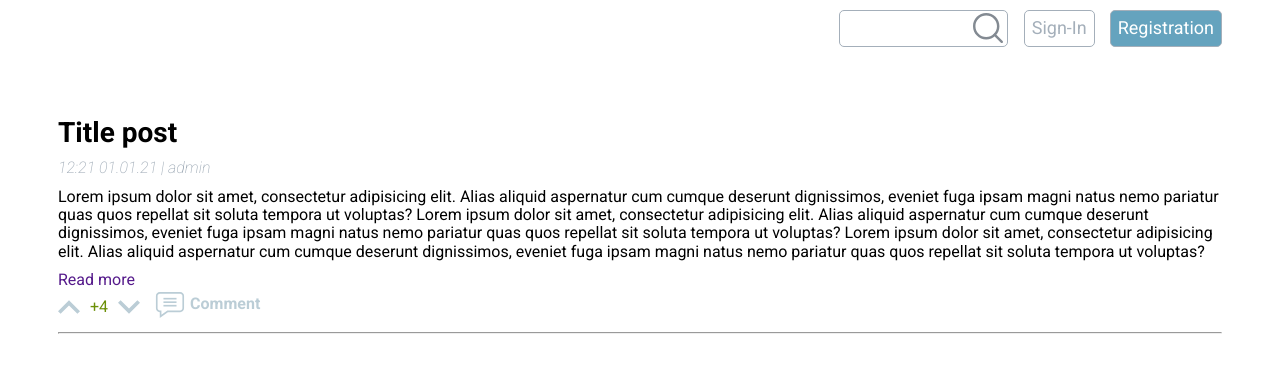
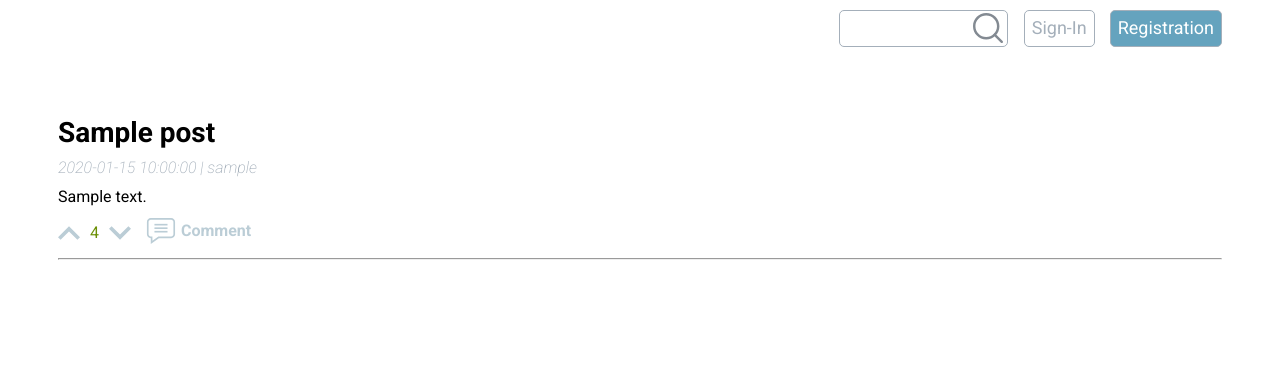
Before and after one commit to Andrey-Ysk/blog_project, a Flask app: page / in a window 1280 px wide. Shown: the part 88-461 px from the top of the page. Run offline with Flask 2, Linux system fonts and the light colour scheme; tables that the repository leaves empty hold one stand-in row (values such as "Sample post"); some libraries are stand-ins or nearby versions.

Commit message:
add post_full view, post Model

```diff
--- a/app/__init__.py
+++ b/app/__init__.py
@@ -5,6 +5,7 @@ from flask_script import Manager, Command, Shell
 from sqlalchemy import MetaData
 from werkzeug.security import generate_password_hash, check_password_hash
 from flask_login import LoginManager
+from flask_moment import Moment
 import os, config
 
 
@@ -26,5 +27,6 @@ db = SQLAlchemy(app=app, metadata=MetaData(naming_convention=naming_convention))
 migrate = Migrate(app, db, render_as_batch=True)
 login_manager = LoginManager(app)
 login_manager.login_view = 'signin'
+moment = Moment(app)
 
 from . import views
--- a/app/models.py
+++ b/app/models.py
@@ -2,6 +2,7 @@ from app import db
 from werkzeug.security import generate_password_hash, check_password_hash
 from flask_login import LoginManager, UserMixin
 from app import login_manager
+from datetime import datetime
 
 
 class Role(db.Model):
@@ -44,7 +45,7 @@ class Post(db.Model):
     id = db.Column(db.Integer, primary_key=True)
     content = db.Column(db.Text)
     user_id = db.Column(db.Integer, db.ForeignKey('users.id'))
-    date = db.Column(db.DateTime)
+    timestamp = db.Column(db.DateTime, default=datetime.utcnow)
     title = db.Column(db.String(64))
     rating = db.Column(db.Integer)
     comments = db.relationship('Comment', backref='post')
--- a/app/templates/posts.html
+++ b/app/templates/posts.html
@@ -1,20 +1,11 @@
 <div class="posts">
+    {% for post in all_posts %}
     <div class="post">
-        <a href="">
-            <h3 class="post__title">Title post</h3>
+        <a href="{{ url_for('post_full', post_id=post.id) }}">
+            <h3 class="post__title">{{ post.title }}</h3>
         </a>
-        <span class="post__info">12:21 01.01.21 | admin</span>
-        <p class="post__text">Lorem ipsum dolor sit amet, consectetur adipisicing elit. Alias aliquid aspernatur
-            cum
-            cumque deserunt dignissimos, eveniet fuga ipsam magni natus nemo pariatur quas quos repellat sit
-            soluta tempora ut voluptas? Lorem ipsum dolor sit amet, consectetur adipisicing elit. Alias aliquid aspernatur
-            cum
-            cumque deserunt dignissimos, eveniet fuga ipsam magni natus nemo pariatur quas quos repellat sit
-            soluta tempora ut voluptas? Lorem ipsum dolor sit amet, consectetur adipisicing elit. Alias aliquid aspernatur
-            cum
-            cumque deserunt dignissimos, eveniet fuga ipsam magni natus nemo pariatur quas quos repellat sit
-            soluta tempora ut voluptas?</p>
-        <a href="" class="post__read-more">Read more</a>
+        <span class="post__info">{{ post.timestamp }} | {{ post.user.username }}</span>
+        <p class="post__text">{{ post.content }}</p>
         <ul class="post-stats">
             <li class="post-stats__rating">
                 <button class="post-stats__button post-stats__vote-up">
@@ -29,7 +20,7 @@
                         </g>
                     </svg>
                 </button>
-                <span class="post-stats__rating-counter">+4</span>
+                <span class="post-stats__rating-counter">{{ post.rating }}</span>
                 <button class="post-stats__button post-stats__rating-vote-down">
                     <svg xmlns="http://www.w3.org/2000/svg" x="0px" y="0px"
                          viewBox="0 0 256 256" style="enable-background:new 0 0 256 256;"
@@ -44,7 +35,7 @@
                 </button>
             </li>
             <li class="post-stats__comment">
-                <a class="post-stats__comment-button" href="">
+                <a class="post-stats__comment-button" href="{{ url_for('post_full', post_id=post.id) + '#comments'}}">
                     <svg class="icon-svg__comment-button post-stats__comment-icon" height="682pt" viewBox="-21 -47 682.66669 682" width="682pt"
                          xmlns="http://www.w3.org/2000/svg">
                         <path d="m552.011719-1.332031h-464.023438c-48.515625 0-87.988281 39.464843-87.988281 87.988281v283.972656c0 48.414063 39.300781 87.816406 87.675781 87.988282v128.863281l185.191407-128.863281h279.144531c48.515625 0 87.988281-39.472657 87.988281-87.988282v-283.972656c0-48.523438-39.472656-87.988281-87.988281-87.988281zm50.488281 371.960937c0 27.835938-22.648438 50.488282-50.488281 50.488282h-290.910157l-135.925781 94.585937v-94.585937h-37.1875c-27.839843 0-50.488281-22.652344-50.488281-50.488282v-283.972656c0-27.84375 22.648438-50.488281 50.488281-50.488281h464.023438c27.839843 0 50.488281 22.644531 50.488281 50.488281zm0 0"/>
@@ -58,4 +49,5 @@
         </ul>
         <hr>
     </div>
+    {% endfor %}
 </div>
--- a/app/views.py
+++ b/app/views.py
@@ -8,7 +8,8 @@ from app import db
 
 @app.route('/')
 def index():
-    return render_template('index.html')
+    all_posts = Post.query.all()
+    return render_template('index.html', all_posts=all_posts)
 
 
 @app.route('/logout')
@@ -18,9 +19,10 @@ def logout():
     return redirect(url_for('index'))
 
 
-@app.route('/post/<post_id>', methods=['GET', 'POST'])
+@app.route('/post/<int:post_id>', methods=['GET', 'POST'])
 def post_full(post_id):
     comment_text = None
+    post = Post.query.all()[post_id - 1]
     form = CommentForm(request.form)
 
     if form.validate():
@@ -29,7 +31,7 @@ def post_full(post_id):
 
     form.comment_text.data = ''
 
-    return render_template('post_full.html', form=form, comment_text=comment_text)
+    return render_template('post_full.html', form=form, comment_text=comment_text, post=post)
 
 
 @app.route('/signin', methods=['GET', 'POST'])
```
Also changed, not shown: app/templates/post_full.html (+5 -14 lines), migrations/versions/d7f075c222d3_post_date_post_timestamp.py (added, +34 -0 lines), 1 other file.
